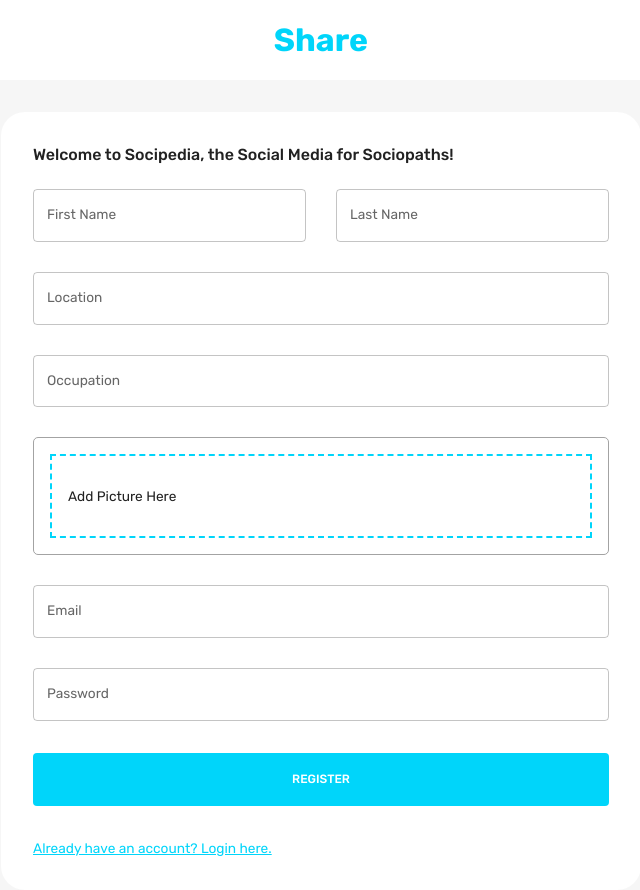
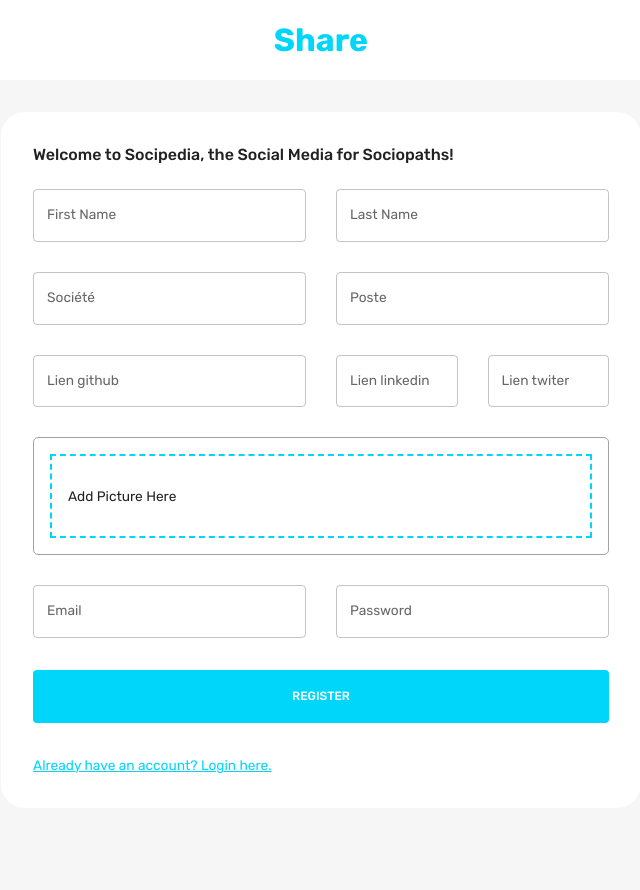
Before and after one commit to lahlaliwassim2/share, a React (Create React App) app in the folder client/: page / in a window 1280 px wide. Both pictures are taken after a click on the element "Don't have an account? Sign Up here.". Shown: the whole page, without its empty margins (319-959 px from the left). After the commit the page ends 808 px from the top, so only its background shows below. Built offline with nearby package versions, Linux system fonts and the light colour scheme.

Commit message:
ajouter les champs pour que l utulisateur peut accomplire son profil en ajoutant les liens vers son reseau sociaux

```diff
--- a/client/src/scenes/loginPage/Form.jsx
+++ b/client/src/scenes/loginPage/Form.jsx
@@ -23,6 +23,9 @@ const registerSchema = yup.object().shape({
   password: yup.string().required("required"),
   location: yup.string().required("required"),
   occupation: yup.string().required("required"),
+  linkedin: yup.string().required("required"),
+  github: yup.string().required("required"),
+  twiter: yup.string().required("required"),
   picture: yup.string().required("required"),
 });
 
@@ -71,6 +74,7 @@ const Form = () => {
       }
     );
     const savedUser = await savedUserResponse.json();
+    console.log(savedUser);
     onSubmitProps.resetForm();
 
     if (savedUser) {
@@ -152,17 +156,17 @@ const Form = () => {
                   sx={{ gridColumn: "span 2" }}
                 />
                 <TextField
-                  label="Location"
+                  label="Société"
                   onBlur={handleBlur}
                   onChange={handleChange}
                   value={values.location}
                   name="location"
                   error={Boolean(touched.location) && Boolean(errors.location)}
                   helperText={touched.location && errors.location}
-                  sx={{ gridColumn: "span 4" }}
+                  sx={{ gridColumn: "span 2" }}
                 />
                 <TextField
-                  label="Occupation"
+                  label="Poste"
                   onBlur={handleBlur}
                   onChange={handleChange}
                   value={values.occupation}
@@ -171,7 +175,37 @@ const Form = () => {
                     Boolean(touched.occupation) && Boolean(errors.occupation)
                   }
                   helperText={touched.occupation && errors.occupation}
-                  sx={{ gridColumn: "span 4" }}
+                  sx={{ gridColumn: "span 2" }}
+                />
+                     <TextField
+                  label="Lien github"
+                  onBlur={handleBlur}
+                  onChange={handleChange}
+                  value={values.github}
+                  name="github"
+                  error={Boolean(touched.github) && Boolean(errors.github)}
+                  helperText={touched.github && errors.github}
+                  sx={{ gridColumn: "span 2" }}
+                />
+                <TextField
+                  label="Lien linkedin"
+                  onBlur={handleBlur}
+                  onChange={handleChange}
+                  value={values.linkedin}
+                  name="linkedin"
+                  error={Boolean(touched.linkedin) && Boolean(errors.linkedin)}
+                  helperText={touched.linkedin && errors.linkedin}
+                  sx={{ gridColumn: "span 1" }}
+                />
+                   <TextField
+                  label="Lien twiter"
+                  onBlur={handleBlur}
+                  onChange={handleChange}
+                  value={values.twiter}
+                  name="twiter"
+                  error={Boolean(touched.twiter) && Boolean(errors.twiter)}
+                  helperText={touched.twiter && errors.twiter}
+                  sx={{ gridColumn: "span 1" }}
                 />
                 <Box
                   gridColumn="span 4"
@@ -217,7 +251,7 @@ const Form = () => {
               name="email"
               error={Boolean(touched.email) && Boolean(errors.email)}
               helperText={touched.email && errors.email}
-              sx={{ gridColumn: "span 4" }}
+              sx={isRegister ? ({ gridColumn: "span 2" }) : ({ gridColumn: "span 4" })}
             />
             <TextField
               label="Password"
@@ -228,7 +262,7 @@ const Form = () => {
               name="password"
               error={Boolean(touched.password) && Boolean(errors.password)}
               helperText={touched.password && errors.password}
-              sx={{ gridColumn: "span 4" }}
+              sx={isRegister ? ({ gridColumn: "span 2" }) : ({ gridColumn: "span 4" })}
             />
           </Box>
 
```
